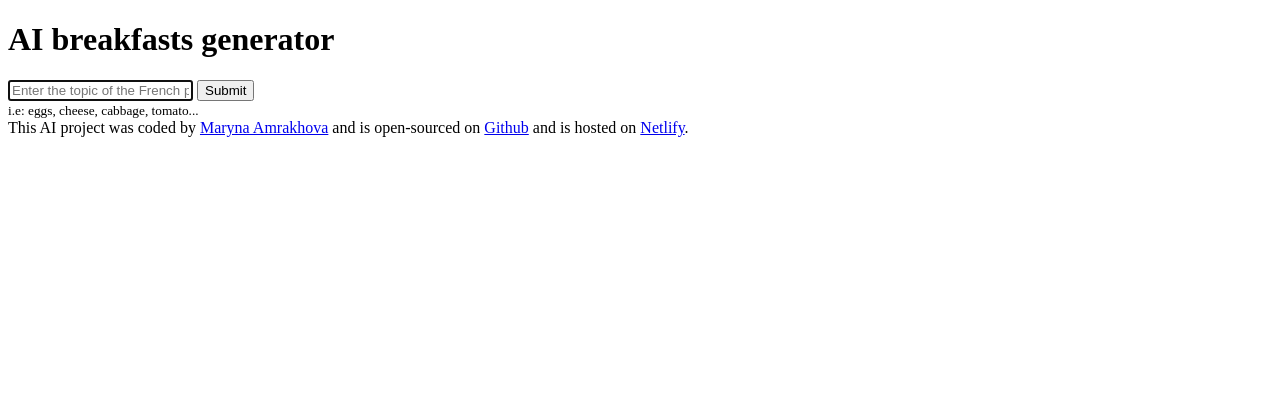
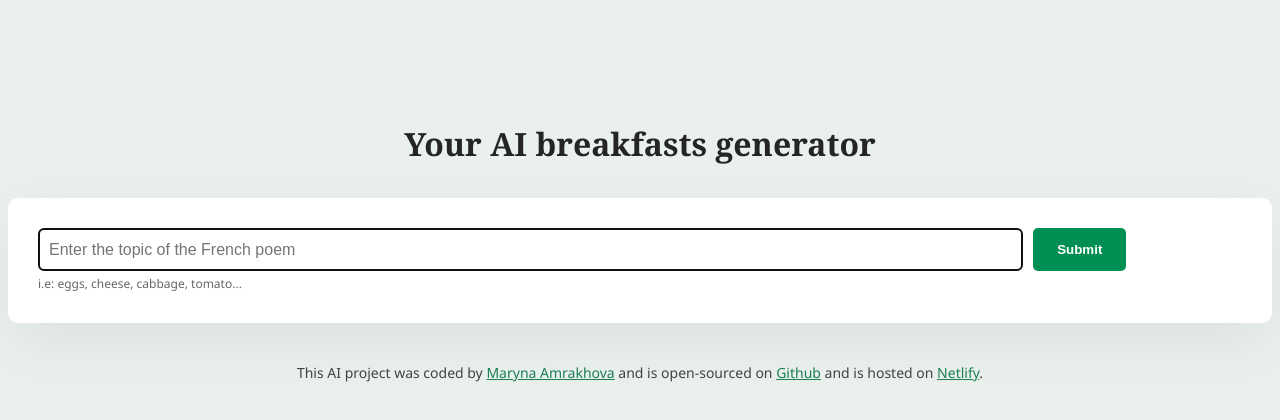
Before and after one commit to Maryna-Amrakhova/healthy-breakfasts-generator, a plain HTML site: page index.html in a window 1280 px wide. Drawn offline with nearby package versions, Linux system fonts and the light colour scheme.

Commit message:
added style

```diff
--- a/index.html
+++ b/index.html
@@ -11,7 +11,7 @@
 <body>
     <div class="container"></div>
       <header>
-        <h1>AI breakfasts generator</h1>
+        <h1>Your AI breakfasts generator</h1>
       </header>
 
       <main>
--- a/src/style.css
+++ b/src/style.css
@@ -0,0 +1,86 @@
+body {
+  font-family: "Segoe UI", sans-serif;
+  background: #c0d4ca52;
+  text-align: center;
+}
+
+.container {
+  margin: 120px auto;
+  max-width: 600px;
+}
+a {
+    color: hsl(155, 65%, 30%);
+}
+header {
+  margin-bottom: 30px;
+}
+h1 {
+  font-family: Cochin, Georgia, serif;
+  font-size: 36ps;
+  line-height: 1.5;
+  color: #252525;
+}
+.form-container {
+  background-color: #fff;
+  border-radius: 10px;
+  margin-bottom: 30px;
+  box-shadow: 0px 20px 60px rgba(65, 50, 100, 0.08);
+  padding: 30px;
+  text-align: left;
+}
+form {
+  display: flex;
+}
+.hint {
+  line-height: 1.5;
+  margin-top: 7px;
+  opacity: 0.6;
+  font-size: 12px;
+
+}
+.text-type {
+  padding: 10px;
+  border: 1px solid rgba(39, 33, 66, 0.5);
+  width: 80%;
+  font-size: 16px;
+  border-radius: 5px;
+  line-height: 20px;
+}
+.submit-type {
+  margin-left: 10px;
+  background: #008f53;
+  color: #fff;
+  font-weight: bold;
+  border: none;
+  border-radius: 5px;
+  padding: 14px 24px;
+}
+.poem {
+  font-size: 16px;
+  background-color: #fff;
+  padding: 30px;
+  text-align: left;
+  line-height: 1.8;
+  border-left: 3px solid #008f53;
+  box-shadow: 0px 4px 30px 0px rgba(39, 33, 66, 0.03);
+}
+.poem strong {
+  color:#008f53;
+}
+.hidden {
+  display: none;
+}
+
+footer {
+  margin-top: 40px;
+  font-size: 14px;
+  color: #424242;
+}
+.generating {
+  animation: blink 1s steps(1, end) infinite;
+}
+@keyframes blink {
+  0% { opacity: 1; }
+  50% { opacity: 0; }
+  100% { opacity: 1; }
+}
```
